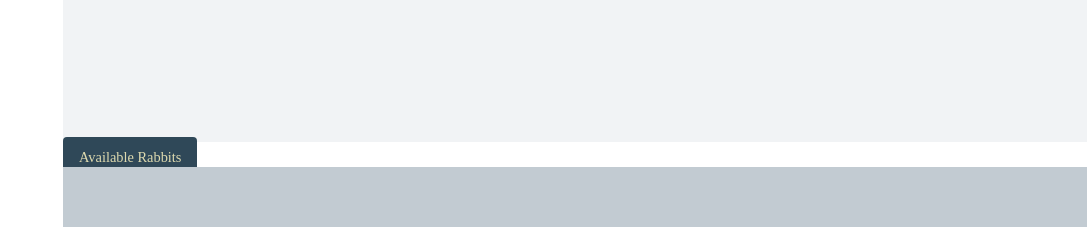
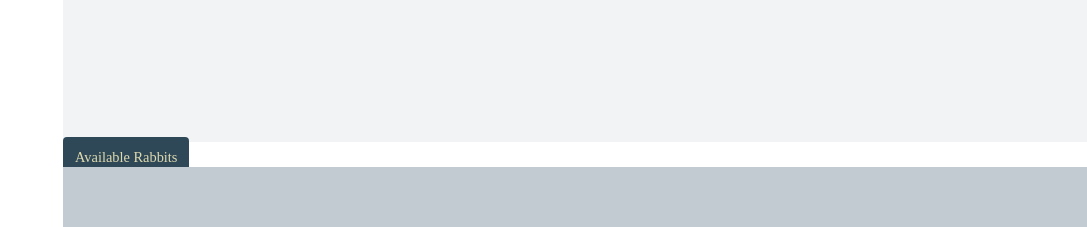
Before and after one commit to sherlineau/bunnagain, a React (Vite) app in the folder frontend/: page /adopt in a window 1280 px wide. Shown: the part 1940-2167 px from the top of the page, without its empty margins (193-1280 px from the left). Built offline with nearby package versions, Linux system fonts and the light colour scheme; the HTML template or start-up script is replaced by a standard one.

Commit message:
fix padding on button

```diff
--- a/frontend/src/components/Button/index.css
+++ b/frontend/src/components/Button/index.css
@@ -3,7 +3,7 @@
     background-color: var(--clr-background);
     color: var(--clr-text);
     border: none;
-    padding: .75rem 1rem;
+    padding: .75rem;
     width: 70%;
     margin: auto;
     margin-bottom: .5rem;
```
